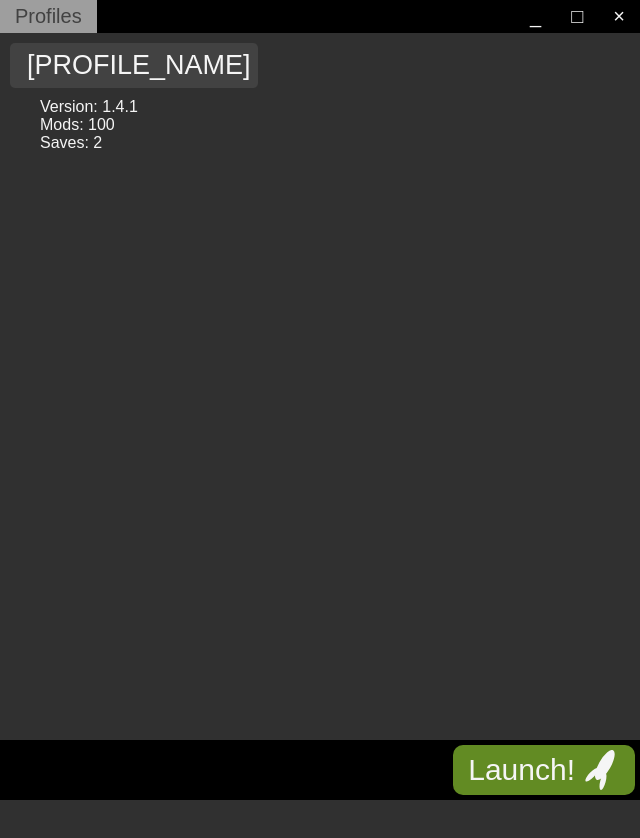
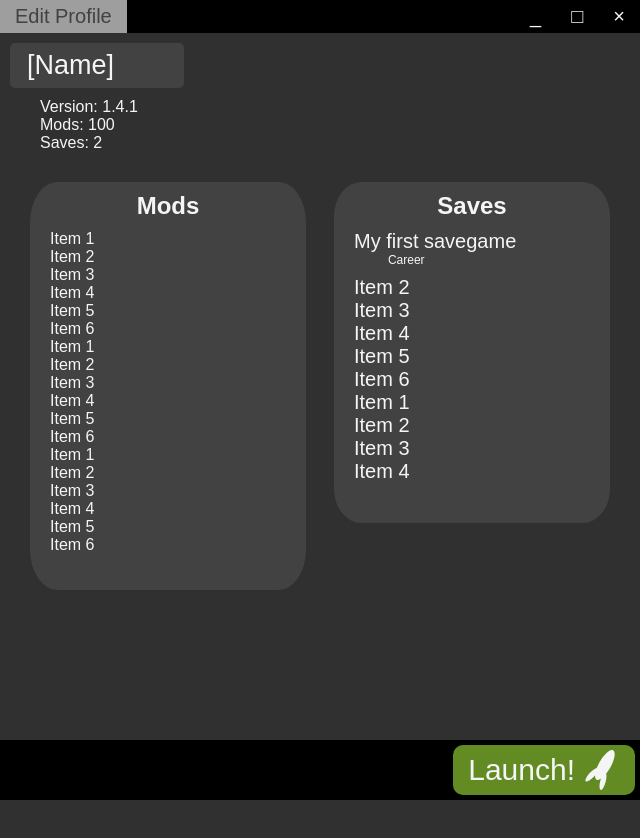
Before and after one commit to gregk27/KSP-Profile-Manager, an Electron app: page index.html in a window 640 px wide. Before the commit the page ends 800 px from the top, so only its background shows below. Drawn offline with Linux system fonts and the light colour scheme; no server answers.

Commit message:
Added savegame and mod lists to ui

```diff
--- a/index.html
+++ b/index.html
@@ -67,8 +67,10 @@ function setProfile(){
 	else
 		version="32";
 
+	var name=document.getElementById("profile_name").value;
 
 	var profile = {
+		"name":name,
 		"mode":mode,
 		"version":version,
 		"path":document.getElementById("ksp_path").value,
@@ -101,6 +103,8 @@ ipcRenderer.on("get-profile", function(event, arg) {
 
 	document.getElementById("ksp_path").value = arg["path"];
 
+	document.getElementById("profile_name").value = arg["name"];
+
 });
 
 function setExe(exe){
@@ -111,7 +115,7 @@ function setExe(exe){
 
 <body>
 	<header>
-		<a class="menu" id="profiles" onclick="profileOverlay(true)">Profiles</a>
+		<a class="menu" id="profiles" onclick="profileOverlay(true)">Edit Profile</a>
 		<a class="close" id="close" onclick="win_close()">&times;</a>
 		<a class="close" id="max" onclick="win_max()">&square;</a>
 		<a class="close" id="min" onclick="win_min()">&#95;</a>
@@ -127,7 +131,8 @@ function setExe(exe){
 
 	<div class="overlay" id="profileOverlay">
 		<content>
-			<h1>Profiles</h1>
+			<!-- <h1>Profile</h1> -->
+			<input type="text" class="largeText" id="profile_name" value="NAME"></input>
 			<div id="installMode">
 				<br/>
 				Installion mode:
@@ -164,13 +169,55 @@ function setExe(exe){
 	</div>
 
 
-	<div class="profileName">[PROFILE_NAME]<!--<a>&#9660;</a>--></div>
+	<div class="profileName">[Name]<!--<a>&#9660;</a>--></div>
 	<section class="overview">
 		Version: 1.4.1<br/>
 		Mods: 100<br/>
 		Saves: 2<br/>
 	</section>
 
+	<div style="width:100%; height:100%">
+	<section class="panel" id="mods">
+		<h1>Mods</h1>
+		<ul>
+			<li>Item 1</li>
+			<li>Item 2</li>
+			<li>Item 3</li>
+			<li>Item 4</li>
+			<li>Item 5</li>
+			<li>Item 6</li>
+			<li>Item 1</li>
+			<li>Item 2</li>
+			<li>Item 3</li>
+			<li>Item 4</li>
+			<li>Item 5</li>
+			<li>Item 6</li>
+			<li>Item 1</li>
+			<li>Item 2</li>
+			<li>Item 3</li>
+			<li>Item 4</li>
+			<li>Item 5</li>
+			<li>Item 6</li>
+		</ul>
+	</section>
+
+	<section class="panel" id="saves">
+		<h1>Saves</h1>
+		<ul>
+			<li>My first savegame<br/><span>Career</span></li>
+			<li>Item 2</li>
+			<li>Item 3</li>
+			<li>Item 4</li>
+			<li>Item 5</li>
+			<li>Item 6</li>
+			<li>Item 1</li>
+			<li>Item 2</li>
+			<li>Item 3</li>
+			<li>Item 4</li>
+		</ul>
+	</section>
+	</div>
+
 	<footer>
 		<a class="launch" onclick="win_launch()"><span>Launch!</span><img src="launch.svg"/></a>
 	</footer>
--- a/main.js
+++ b/main.js
@@ -2,6 +2,7 @@ const {app, BrowserWindow, ipcMain} = require("electron");
 const fs = require("fs");
 
 var profile = {
+	"name":"Profile 1",
 	"mode":"steam",
 	"version":"64",
 	"path":"C:\\Program Files\\KSP_x64"
--- a/profile.txt
+++ b/profile.txt
@@ -1 +1 @@
-{"name":"profile","mode":"steam","path":"C:\\Program Files (x86)\\Steam\\steamapps\\common\\Kerbal Space Program\\KSP_x64.exe","version":"64"}
+{"mode":"steam","name":"Career","path":"C:\\Program Files (x86)\\Steam\\steamapps\\common\\Kerbal Space Program\\KSP_x64.exe","version":"64"}
--- a/style.css
+++ b/style.css
@@ -15,6 +15,7 @@ body{
 	margin:0px;
 	background-color:/*bg*/#303030;
 	-webkit-user-select:none;
+	overflow: hidden;
 }
 
 header{
@@ -207,6 +208,19 @@ footer{
 	width:80%;
 }
 
+.largeText{
+	padding:2px 5px;
+	border:none;
+	border-radius:5px;
+	font-size:25px;
+	width:80%;
+	display:block;
+	margin: 10px auto 10px auto;
+	text-align:center;
+	background-color: /*txt*/#f5f5f5
+}
+
+
 .profileName{
 	padding-left:17px;
 	padding-right:7px;
@@ -219,6 +233,7 @@ footer{
 	color:/*txt*/#f5f5f5;
 	background-color:/*ac2*/#424242;
 	border-radius: 5px;
+	min-width:150px;
 }
 
 .profileName a{
@@ -236,5 +251,52 @@ footer{
 .overview{
 	color:/*txt*/#f5f5f5;
 	padding-left:40px;
+}
 
+.panel{
+	display:block;
+	background-color:/*ac2*/#424242;
+	margin-top:30px;
+	padding:0px 10px 30px 10px;
+	border-radius: 10%;
+	color:/*txt*/#f5f5f5;
+	width:40%;
+	max-height: 50%;
+	text-align: center;
+	clear:none;
 }
+
+.panel h1{
+	margin-top:10px;
+	margin-bottom:10px;
+}
+
+.panel ul{
+	margin:10px;
+	padding:0px;
+	padding-right:10px;
+	list-style: none;
+	overflow-y: auto;
+	text-align: left;
+	max-height: 40%;
+}
+
+.panel#saves ul li{
+	font-size: 20px;
+}
+
+.panel#saves ul li span{
+	font-size:12px;
+	vertical-align: top;
+	padding-left: 15%;
+}
+
+
+#mods{
+	margin-left:30px;
+	float:left;
+}
+#saves{
+	margin-right:30px;
+	float:right;
+}
```
Lines whose indentation alone changed are shown as unchanged.
